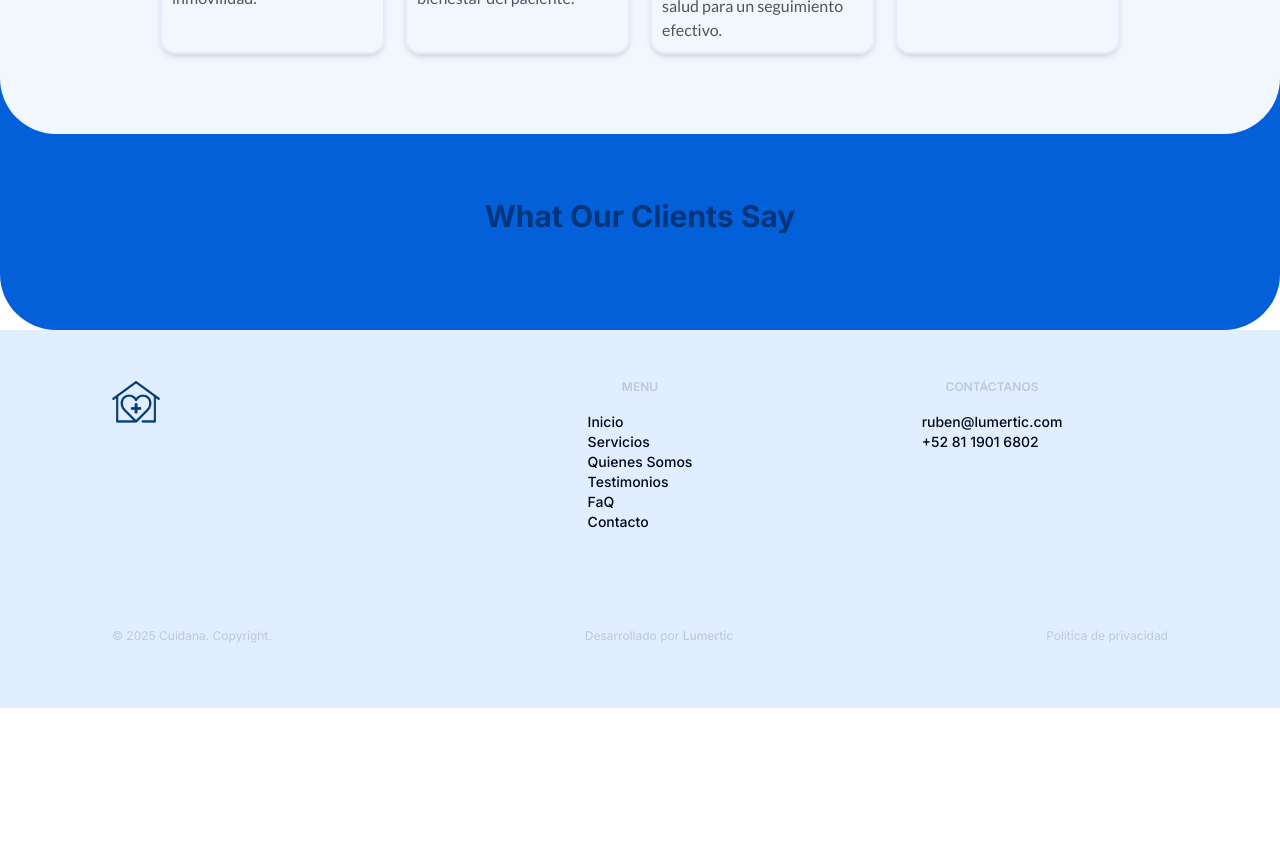
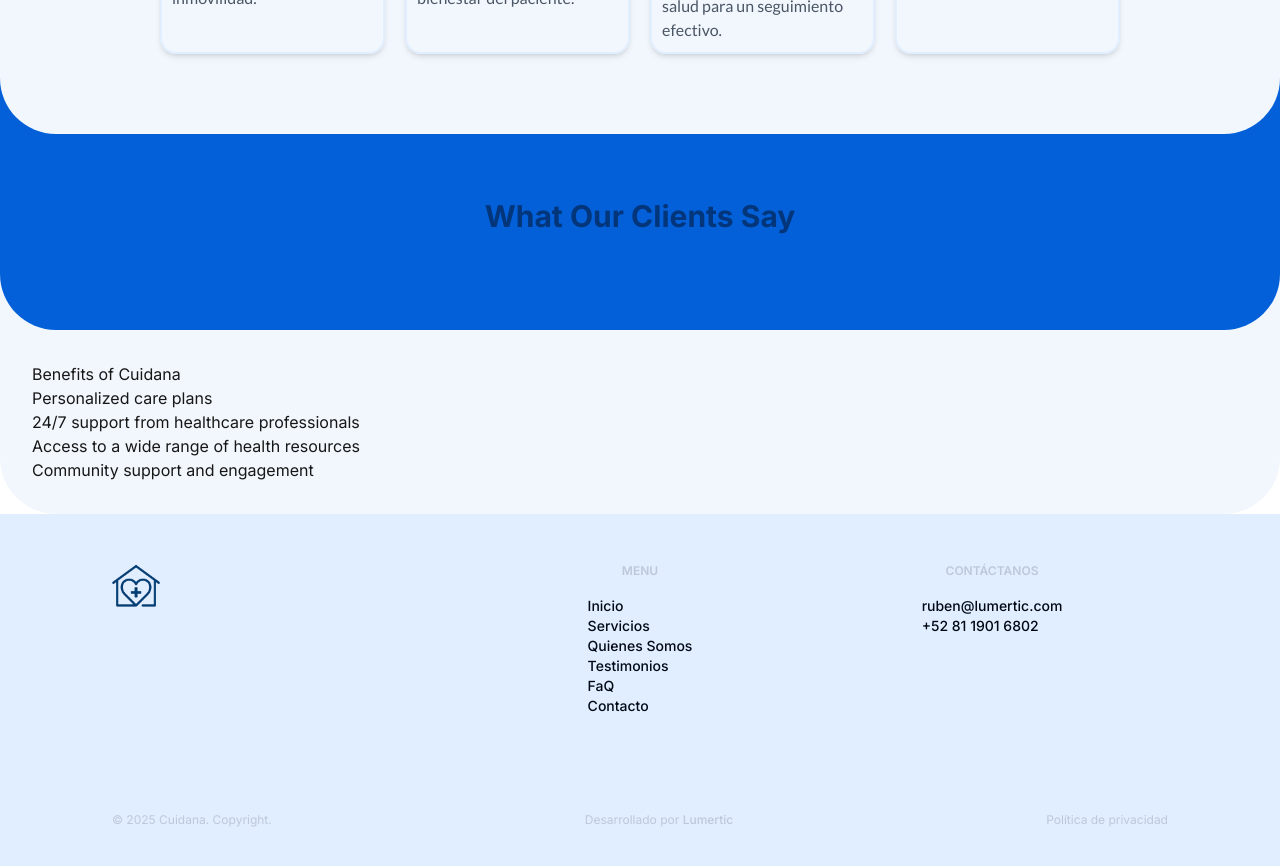
Before and after one commit to rt885/cuidana, a Next.js app: page / in a window 1280 px wide. Shown: the part 2060-2926 px from the top of the page. Before the commit the page ends 2768 px from the top, so only its background shows below. Built offline with nearby package versions, Linux system fonts and the light colour scheme.

Commit message:
feat: add Benefits component and include it in the Home page layout

```diff
--- a/src/app/page.js
+++ b/src/app/page.js
@@ -3,6 +3,7 @@ import StatsBanner from "@/components/Home/StatsBanner";
 import HomeVideo from "@/components/Home/HomeVideo";
 import Services from "@/components/Home/ServicesSection";
 import TestimonialSection from "@/components/TestimonialSection";
+import Benefits from "@/components/Home/Benefits";
 
 export default function Home() {
   return (
@@ -12,6 +13,7 @@ export default function Home() {
       <HomeVideo />
       <Services />
       <TestimonialSection />
+      <Benefits />
     </>
   );
 }
--- a/src/components/TestimonialSection.js
+++ b/src/components/TestimonialSection.js
@@ -1,6 +1,6 @@
 const TestimonialSection = () => {
   return (
-    <section className="bg-secondary-background rounded-b-[56px]">
+    <section className="bg-secondary-background">
       <div className="bg-accent-background py-16 rounded-b-[56px]">
         <div className="container mx-auto px-4">
           <h2 className="text-3xl font-bold text-center mb-8 text-primary-text">
--- /dev/null
+++ b/src/components/home/Benefits.js
@@ -0,0 +1,15 @@
+const Benefits = () => {
+  return (
+    <div className="bg-secondary-background rounded-b-[56px] p-8">
+      <h2>Benefits of Cuidana</h2>
+      <ul>
+        <li>Personalized care plans</li>
+        <li>24/7 support from healthcare professionals</li>
+        <li>Access to a wide range of health resources</li>
+        <li>Community support and engagement</li>
+      </ul>
+    </div>
+  );
+}
+
+export default Benefits;
```
